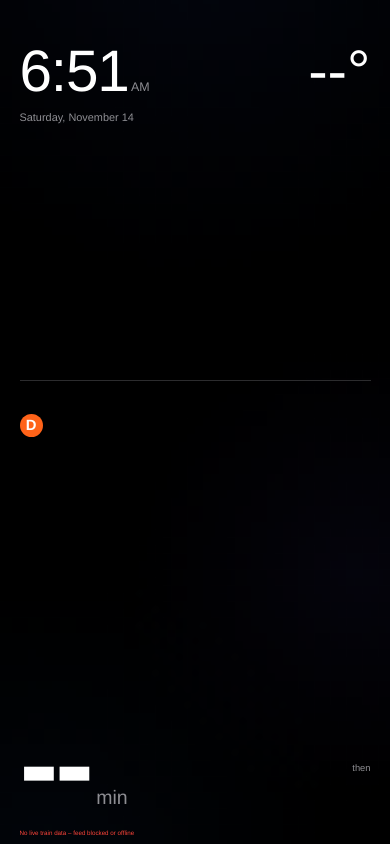
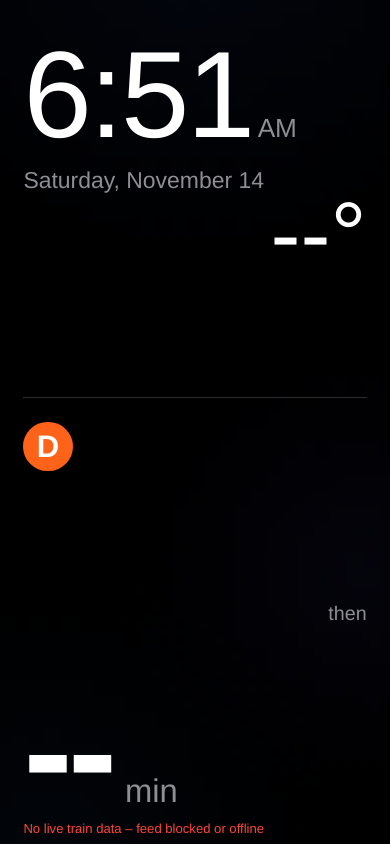
Before and after one commit to ikasturirangan/wallclock, a plain HTML site: page index.html in a window 390 px wide. Drawn offline with Linux system fonts and the light colour scheme; no server answers.

Commit message:
Make the layout responsive
All sizes are now in rem, and a small fit() script sets 1rem from the
screen: landscape keeps the 4:3 iPad proportions (1% of the width, or of
4/3 of the height on wider screens), so phones in landscape, 16:9 and
ultrawide screens scale without overlaps; the iPad looks the same.
Portrait (width/height < 0.8) gets its own arrangement: clock top-left,
weather bottom-right, arrival time under the station, and the 'then'
list as one row above the big minutes. 'Now' is drawn smaller than
digits in landscape so it never runs into the arrival block.
Replaces the earlier wide-screen media query.

```diff
--- a/index.html
+++ b/index.html
@@ -9,6 +9,7 @@
 <meta name="apple-mobile-web-app-title" content="Wall Clock">
 <style>
 * { margin: 0; padding: 0; -webkit-box-sizing: border-box; box-sizing: border-box; }
+html { font-size: 1vw; -webkit-text-size-adjust: 100%; text-size-adjust: 100%; }
 html, body { height: 100%; background: #000; color: #fff; overflow: hidden; }
 body {
 font-family: "Helvetica Neue", Helvetica, Arial, sans-serif;
@@ -23,55 +24,56 @@ cursor: default;
 #top, #rule, #vibe, #train, #call, #status { z-index: 1; }
 #top { position: absolute; left: 5vw; right: 5vw; top: 5vh; height: 36vh; }
 #clock { position: absolute; left: 0; top: 0; }
-#time { font-size: 15vw; line-height: 1; font-weight: 100; letter-spacing: -0.02em; }
-#ampm { font-size: 3.2vw; margin-left: 0.6vw; }
-#date { font-size: 2.8vw; margin-top: 1.2vh; }
+#time { font-size: 15rem; line-height: 1; font-weight: 100; letter-spacing: -0.02em; }
+#ampm { font-size: 3.2rem; margin-left: 0.6rem; }
+#date { font-size: 2.8rem; margin-top: 1.2vh; }
 #weather { position: absolute; right: 0; top: 0; text-align: right; }
-#wrow { height: 15vw; white-space: nowrap; }
-#wicon { display: inline-block; vertical-align: middle; width: 13vw; height: 13vw; margin-right: 2vw; }
-#temp { display: inline-block; vertical-align: middle; font-size: 15vw; line-height: 1; font-weight: 100; }
-#wtext { font-size: 2.8vw; margin-top: 1.2vh; }
-#wmore { font-size: 2.4vw; margin-top: 0.8vh; }
+#wrow { height: 15rem; white-space: nowrap; }
+#wicon { display: inline-block; vertical-align: middle; width: 13rem; height: 13rem; margin-right: 2rem; }
+#temp { display: inline-block; vertical-align: middle; font-size: 15rem; line-height: 1; font-weight: 100; }
+#wtext { font-size: 2.8rem; margin-top: 1.2vh; }
+#wmore { font-size: 2.4rem; margin-top: 0.8vh; }
 #rain.wet { color: #64d2ff; }
 #rule { position: absolute; left: 5vw; right: 5vw; top: 45vh; height: 1px; background: #2c2c2e; }
 #train { position: absolute; left: 5vw; right: 5vw; top: 49vh; bottom: 4vh; }
-#line { font-size: 3.2vw; height: 6vw; line-height: 6vw; white-space: nowrap; }
+#line { font-size: 3.2rem; height: 6rem; line-height: 6rem; white-space: nowrap; }
 #bullet {
-display: inline-block; width: 6vw; height: 6vw; line-height: 6vw; border-radius: 50%;
+display: inline-block; width: 6rem; height: 6rem; line-height: 6rem; border-radius: 50%;
 background: #ff6319; color: #fff; text-align: center;
-font-family: Helvetica, Arial, sans-serif; font-weight: bold; font-size: 3.8vw;
-margin-right: 1.6vw; vertical-align: top;
+font-family: Helvetica, Arial, sans-serif; font-weight: bold; font-size: 3.8rem;
+margin-right: 1.6rem; vertical-align: top;
 }
-#vibe { position: absolute; left: 0; right: 0; top: 45vh; margin-top: -4vw; height: 3.2vw; line-height: 3.2vw; text-align: center; font-size: 2.3vw; font-style: italic; color: #aeaeb2; }
+#vibe { position: absolute; left: 0; right: 0; top: 45vh; margin-top: -4rem; height: 3.2rem; line-height: 3.2rem; text-align: center; font-size: 2.3rem; font-style: italic; color: #aeaeb2; }
 #mins.missed { color: #636366; }
 #trip { position: absolute; right: 0; top: 0; text-align: right; white-space: nowrap; }
-#trip .t1 { font-size: 8.5vw; line-height: 1; font-weight: 200; letter-spacing: -0.02em; }
-#trip .t1 svg { width: 6vw; height: 6vw; margin-right: 1.6vw; vertical-align: -0.2vw; }
-#trip .t1 small { font-size: 2.6vw; color: #8e8e93; margin-left: 0.6vw; letter-spacing: 0; }
-#trip .row { position: relative; height: 3.6vw; margin-top: 1vw; }
-#trip .bar { position: absolute; left: 0; right: 0; top: 50%; height: 0.6vw; margin-top: -0.3vw; }
-#trip .t2 + .bar { right: 13.5vw; }
+#trip .t1 { font-size: 8.5rem; line-height: 1; font-weight: 200; letter-spacing: -0.02em; }
+#trip .t1 svg { width: 6rem; height: 6rem; margin-right: 1.6rem; vertical-align: -0.2rem; }
+#trip .t1 small { font-size: 2.6rem; color: #8e8e93; margin-left: 0.6rem; letter-spacing: 0; }
+#trip .row { position: relative; height: 3.6rem; margin-top: 1rem; }
+#trip .bar { position: absolute; left: 0; right: 0; top: 50%; height: 0.6rem; margin-top: -0.3rem; }
+#trip .t2 + .bar { right: 13.5rem; }
 #trip .bar:before { content: ''; position: absolute; left: 0; right: 0; top: 50%; height: 1px; background: #2c2c2e; }
-#trip .bar i { position: absolute; top: 0; bottom: 0; border-radius: 0.3vw; }
-#trip .t2 { position: absolute; right: 0; top: 0; line-height: 3.6vw; font-size: 3.2vw; font-weight: 300; color: #8e8e93; }
-#trip .t2 svg { width: 3.2vw; height: 3.2vw; margin-right: 0.8vw; vertical-align: -0.5vw; opacity: 0.55; }
+#trip .bar i { position: absolute; top: 0; bottom: 0; border-radius: 0.3rem; }
+#trip .t2 { position: absolute; right: 0; top: 0; line-height: 3.6rem; font-size: 3.2rem; font-weight: 300; color: #8e8e93; }
+#trip .t2 svg { width: 3.2rem; height: 3.2rem; margin-right: 0.8rem; vertical-align: -0.5rem; opacity: 0.55; }
 #next { position: absolute; left: 0; bottom: 0; white-space: nowrap; line-height: 0.8; }
-#mins { font-size: 30vw; font-weight: 700; letter-spacing: -0.03em; }
-#unit { font-size: 5vw; margin-left: 1.5vw; }
-#later { position: absolute; right: 0; bottom: 1.5vw; text-align: right; }
-#laterlabel { font-size: 2.4vw; }
-#latervals { font-size: 7vw; font-weight: 200; line-height: 1.15; }
-#latervals small { font-size: 2.6vw; color: #8e8e93; margin-left: 0.6vw; }
+#mins { font-size: 30rem; font-weight: 700; letter-spacing: -0.03em; }
+#mins.now { font-size: 24rem; }          /* the word is much wider than the digits */
+#unit { font-size: 5rem; margin-left: 1.5rem; }
+#later { position: absolute; right: 0; bottom: 1.5rem; text-align: right; }
+#laterlabel { font-size: 2.4rem; }
+#latervals { font-size: 7rem; font-weight: 200; line-height: 1.15; }
+#latervals small { font-size: 2.6rem; color: #8e8e93; margin-left: 0.6rem; }
 #latervals i {
-display: inline-block; width: 4.4vw; height: 4.4vw; line-height: 4.4vw; border-radius: 50%;
+display: inline-block; width: 4.4rem; height: 4.4rem; line-height: 4.4rem; border-radius: 50%;
 text-align: center; font-style: normal; font-family: Helvetica, Arial, sans-serif;
-font-weight: bold; font-size: 2.7vw; margin-right: 1.4vw; vertical-align: 0.9vw;
+font-weight: bold; font-size: 2.7rem; margin-right: 1.4rem; vertical-align: 0.9rem;
 }
-#status { position: absolute; left: 5vw; bottom: 1vh; font-size: 1.6vw; color: #ff453a; }
+#status { position: absolute; left: 5vw; bottom: 1vh; font-size: 1.6rem; color: #ff453a; }
 #call {
 position: absolute; left: 5vw; top: 33vh; display: none;
-font-size: 2.4vw; color: #30d158; border: 1px solid #30d158; border-radius: 4vw;
-padding: 1vw 2.4vw; text-decoration: none;
+font-size: 2.4rem; color: #30d158; border: 1px solid #30d158; border-radius: 4rem;
+padding: 1rem 2.4rem; text-decoration: none;
 }
 @keyframes spin  { from { -webkit-transform: rotate(0deg); transform: rotate(0deg); } to { -webkit-transform: rotate(360deg); transform: rotate(360deg); } }
 @keyframes drift { 0% { -webkit-transform: translateX(-3px); transform: translateX(-3px); } 50% { -webkit-transform: translateX(3px); transform: translateX(3px); } 100% { -webkit-transform: translateX(-3px); transform: translateX(-3px); } }
@@ -89,14 +91,24 @@ padding: 1vw 2.4vw; text-decoration: none;
 @media (prefers-reduced-motion: reduce) {
 .rays, .cloud, .drop, .flake, .bolt, .moon, .fogl { -webkit-animation: none; animation: none; }
 }
-@media (min-aspect-ratio: 3/2) {      /* wide screens: keep the "then" list clear of the estimate */
-#later { bottom: 0; }
-#mins { font-size: 22vw; }
-#unit { font-size: 4vw; }
-#trip .t1 { font-size: 7vw; }
-#latervals { font-size: 5vw; }
-#latervals i { width: 3.4vw; height: 3.4vw; line-height: 3.4vw; font-size: 2.1vw; vertical-align: 0.5vw; }
-}
+/* Portrait (set by fit() in the script): clock top-left, weather bottom-right,
+   arrival under the station, the "then" list as one row above the big minutes. */
+.tall #top { left: 6vw; right: 6vw; top: 4vh; height: 37vh; }
+.tall #weather { top: auto; bottom: 0; }
+.tall #wrow { height: 11rem; }
+.tall #wicon { width: 9.5rem; height: 9.5rem; }
+.tall #temp { font-size: 11rem; }
+.tall #rule { left: 6vw; right: 6vw; top: 47vh; }
+.tall #vibe { top: 47vh; }
+.tall #train { left: 6vw; right: 6vw; top: 50vh; }
+.tall #status { left: 6vw; }
+.tall #trip { top: 8rem; }
+.tall #mins { font-size: 18rem; }
+.tall #unit { font-size: 4rem; }
+.tall #later { top: 22rem; bottom: auto; }
+.tall #latervals { font-size: 5rem; }
+.tall #latervals div { display: inline-block; margin-left: 3rem; }
+.tall #latervals i { width: 3.4rem; height: 3.4rem; line-height: 3.4rem; font-size: 2.1rem; vertical-align: 0.5rem; }
 </style>
 </head>
 <body>
@@ -137,6 +149,17 @@ var COLORS = { B: '#ff6319', D: '#ff6319', F: '#ff6319', M: '#ff6319',
 N: '#fccc0a', Q: '#fccc0a', R: '#fccc0a', W: '#fccc0a' };
 function el(id) { return document.getElementById(id); }
 function set(id, text) { var e = el(id); if (e.textContent !== text) { e.textContent = text; } }
+// Every size is in rem, and 1rem is set here so the layout fits any screen.
+// Landscape keeps the 4:3 iPad proportions (1rem = 1% of the width, or of
+// 4/3 of the height on wider screens); portrait switches to a stacked layout.
+function fit() {
+var w = window.innerWidth, h = window.innerHeight, tall = w / h < 0.8;
+document.documentElement.style.fontSize = (tall ? Math.min(w / 47.6, h / 100) : Math.min(w / 100, h / 75)) + 'px';
+document.documentElement.className = tall ? 'tall' : '';
+}
+fit();
+window.addEventListener('resize', fit);
+window.addEventListener('orientationchange', function () { setTimeout(fit, 300); });
 var CLOUD = '<path class="cloud" fill="#d1d1d6" d="M30 66h42a14 14 0 0 0 1-28 20 20 0 0 0-38-4 16 16 0 0 0-5 32z"/>';
 var SUN = '<g class="rays" stroke="#ffd60a" stroke-width="3" stroke-linecap="round">' +
 '<line x1="50" y1="8" x2="50" y2="18"/><line x1="50" y1="82" x2="50" y2="92"/>' +
@@ -289,7 +312,7 @@ set('mins', 'Now'); el('unit').style.display = 'none';
 set('mins', String(first.mins)); el('unit').style.display = ''; set('unit', 'min');
 }
 var walk = data.walkMin || 0;
-el('mins').className = (walk && first.mins < walk) ? 'missed' : '';
+el('mins').className = ((walk && first.mins < walk) ? 'missed' : '') + (first.mins === 0 ? ' now' : '');
 var html = '', mixed = false, j;
 for (j = 1; j < list.length && j < 3; j++) {
 if (list[j].route !== first.route) { mixed = true; }
```
